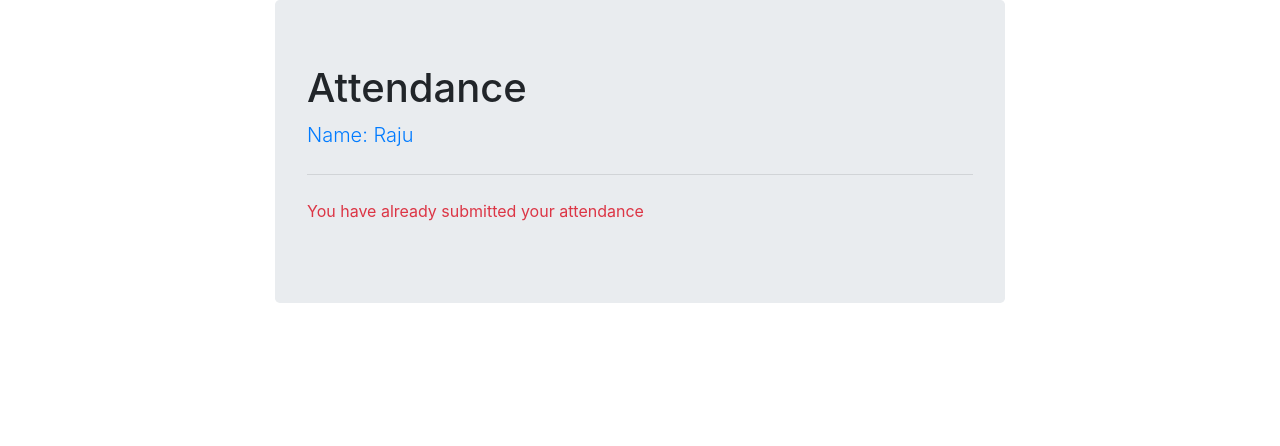
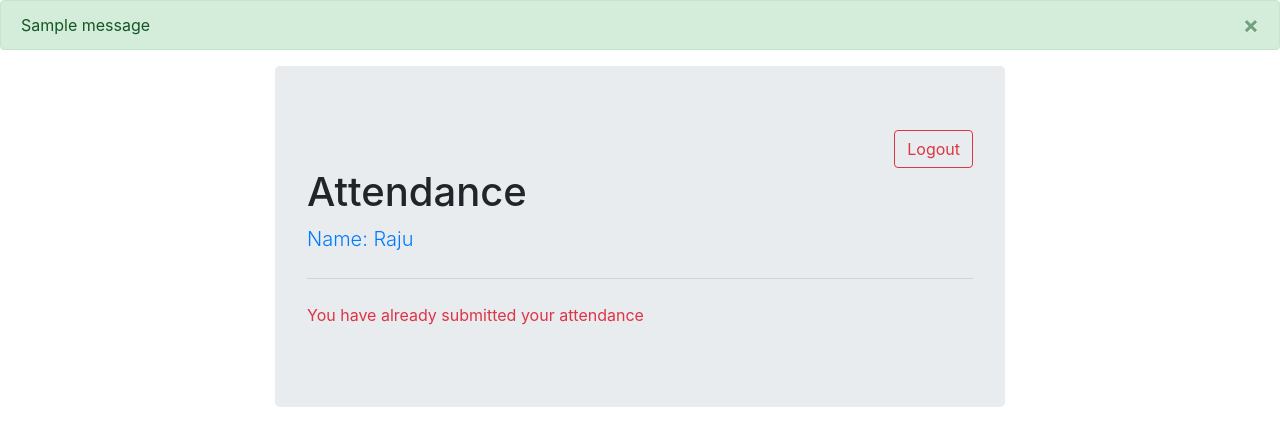
Before and after one commit to rakibul-islam-raju/attendence, a Django app: page / in a window 1280 px wide. Shown: the top 446 px of the page. Run offline with Django 3.2, Linux system fonts and the light colour scheme; a user stored in the database is signed in; data comes from the database, SQL or seed files in the repository; both versions use the stored data as it was after the commit; one stand-in notice (Sample message) is shown; some libraries are stand-ins or nearby versions.

Commit message:
fixed bugs

```diff
--- a/core/templates/core/attendance.html
+++ b/core/templates/core/attendance.html
@@ -8,6 +8,10 @@
     <div class="row justify-content-center">
         <div class="col-lg-8">
             <div class="jumbotron">
+                <div class="text-right">
+                    <a href="{% url 'logout' %}" class="btn btn-outline-danger">Logout</a>
+                </div>
+
                 <h1 class="display-5">Attendance</h1>
                 <p class="lead text-primary">Name: {{ user.username|capfirst }}</p>
                 <hr class="my-4">
--- a/core/templates/core/base.html
+++ b/core/templates/core/base.html
@@ -11,6 +11,18 @@
     <title>Attandance</title>
   </head>
   <body>
+    {% if messages %}
+      {% for message in messages %}
+        <div class="alert alert-sm alert-{{message.tags}} alert-dismissible fade show" role="alert">
+          {{ message }}
+          <button type="button" class="close" data-dismiss="alert" aria-label="Close">
+            <span aria-hidden="true">&times;</span>
+          </button>
+        </div>
+      {% endfor %}
+    {% endif %}
+
+
     {% block body %}
     {% endblock body %}
     <!-- Optional JavaScript -->
--- a/core/views.py
+++ b/core/views.py
@@ -10,8 +10,9 @@ from .models import Attendance
 
 class AttendanceView(LoginRequiredMixin, View):
     def get(self, *args, **kwargs):
+        user = self.request.user
         today = date.today()
-        attendance_date = Attendance.objects.filter(created_at=today)
+        attendance_date = Attendance.objects.filter(created_at=today, student=user)
         form = AttendanceForm()
         context = {
             'form': form,
@@ -20,43 +21,17 @@ class AttendanceView(LoginRequiredMixin, View):
         return render(self.request, 'core/attendance.html', context)
 
     def post(self, *args, **kwargs):
-        form = AttendanceForm(request.POST or None)
+        form = AttendanceForm(self.request.POST or None)
         if form.is_valid():
             present = form.cleaned_data.get('present')
-            student = request.user
+            student = self.request.user
             Attendance.objects.create(
                 student=student,
                 present=present
             )
-            messages.success(request, 'Attendance Submitted')
+            messages.success(self.request, 'Attendance Submitted')
             return redirect('/')
         context = {
             'form': form,
         }
         return render(self.request, 'core/attendance.html', context)
-
-
-# def attendanceView(request):
-#     today = date.today()
-#     attendance_date = Attendance.objects.filter(created_at=today)
-#
-#     if request.method == 'POST':
-#         form = AttendanceForm(request.POST or None)
-#
-#         if form.is_valid():
-#             present = form.cleaned_data.get('present')
-#             student = request.user
-#             Attendance.objects.create(
-#                 student = student,
-#                 present = present
-#             )
-#             messages.success(request, 'Attendance Submitted')
-#             return redirect('/')
-#     else:
-#         form = AttendanceForm()
-#
-#     context = {
-#         'form': form,
-#         'attendance_date': attendance_date
-#     }
-#     return render(request, 'core/attendance.html', context)
```
Also changed, not shown: attendance/settings.py (+12 -12 lines), db.sqlite3.
